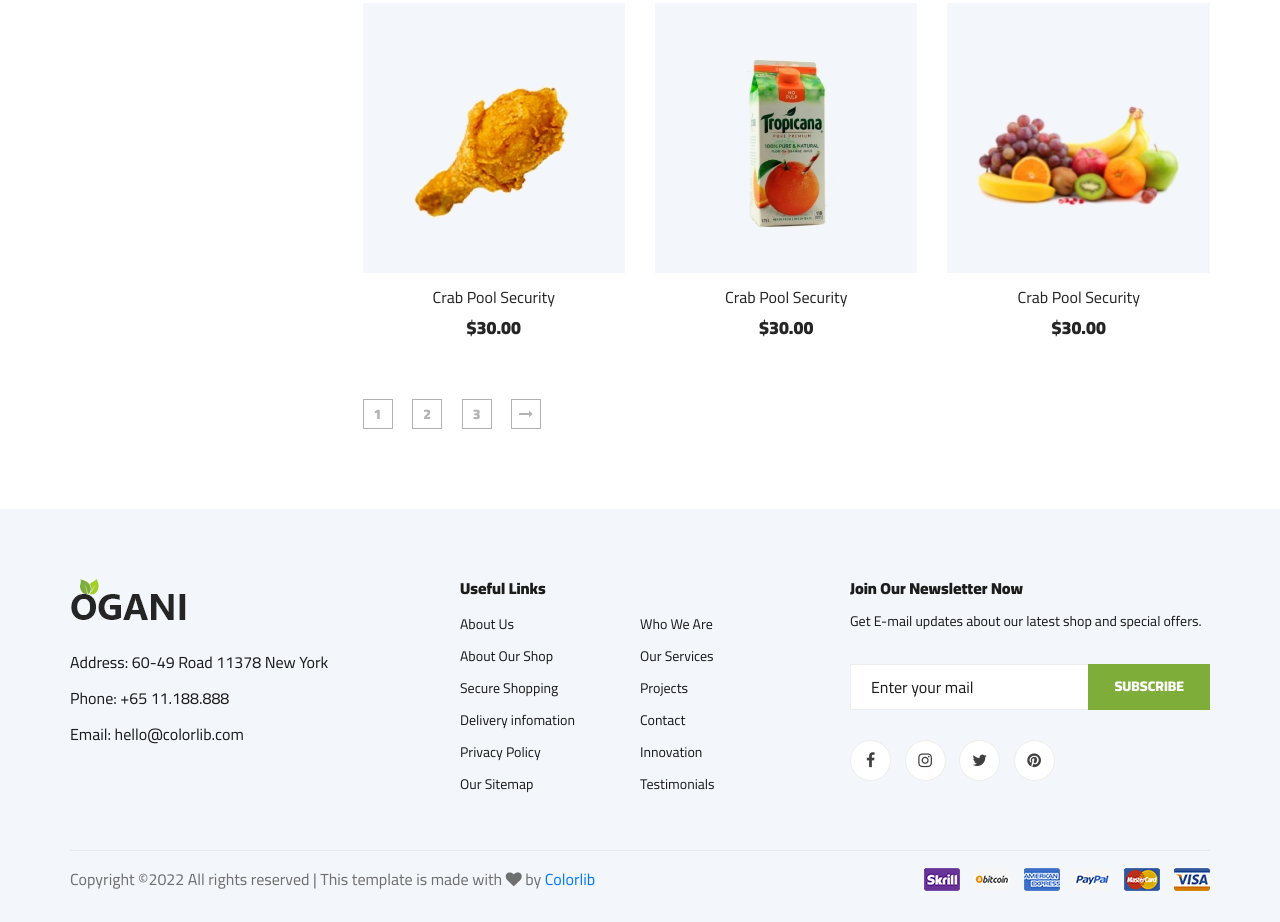
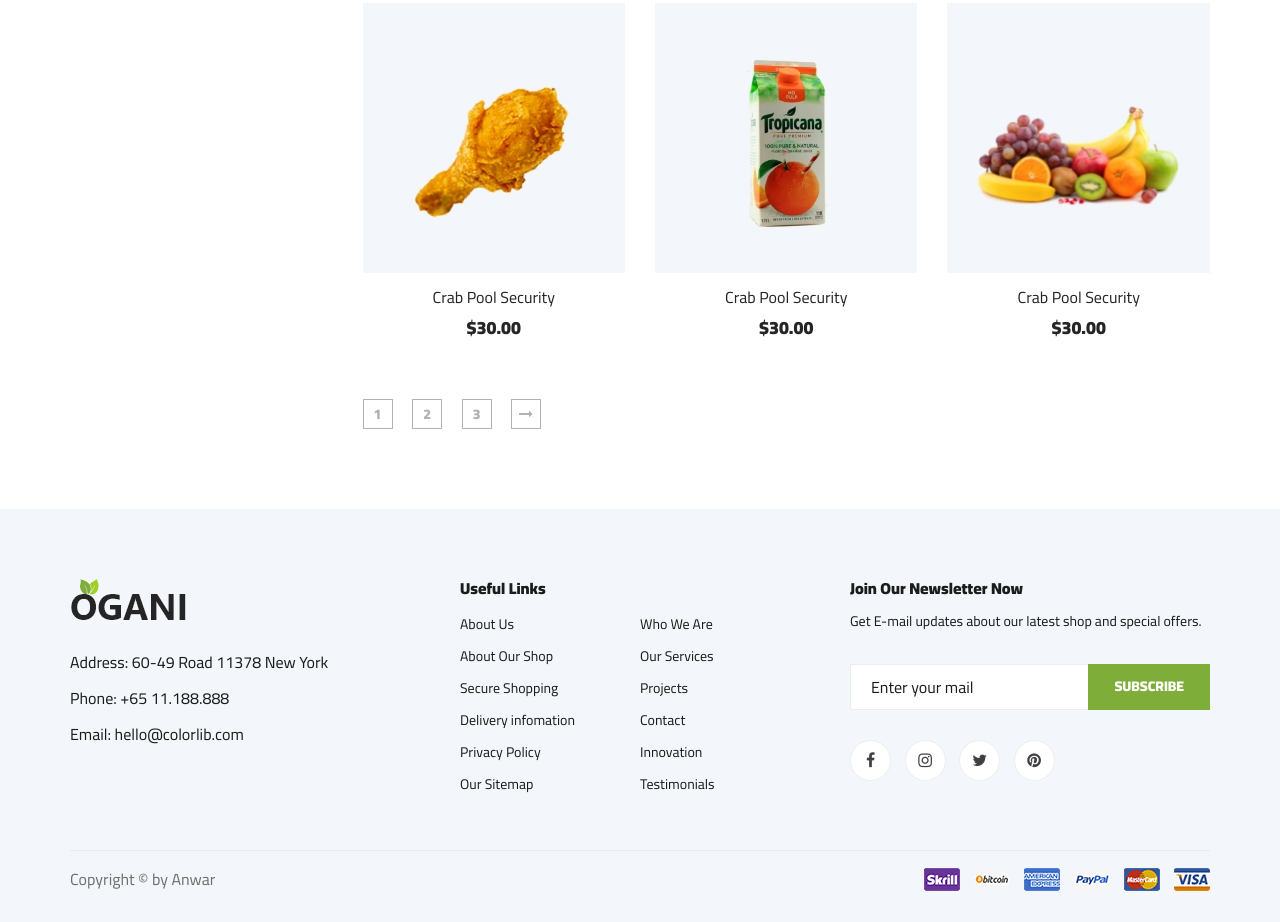
Before and after one commit to AnwarAhmed24/E-commerce, a plain HTML site: page shop-grid.html in a window 1280 px wide. Shown: the part 2298-3220 px from the top of the page. Drawn offline with Linux system fonts and the light colour scheme; a web font is replaced by a local one.

Commit message:
Update shop-grid.html

```diff
--- a/shop-grid.html
+++ b/shop-grid.html
@@ -804,7 +804,7 @@
                 <div class="col-lg-12">
                     <div class="footer__copyright">
                         <div class="footer__copyright__text"><p><!-- Link back to Colorlib can't be removed. Template is licensed under CC BY 3.0. -->
-  Copyright &copy;<script>document.write(new Date().getFullYear());</script> All rights reserved | This template is made with <i class="fa fa-heart" aria-hidden="true"></i> by <a href="https://colorlib.com" target="_blank">Colorlib</a>
+  Copyright &copy; by Anwar
   <!-- Link back to Colorlib can't be removed. Template is licensed under CC BY 3.0. --></p></div>
                         <div class="footer__copyright__payment"><img src="img/payment-item.png" alt=""></div>
                     </div>
```
